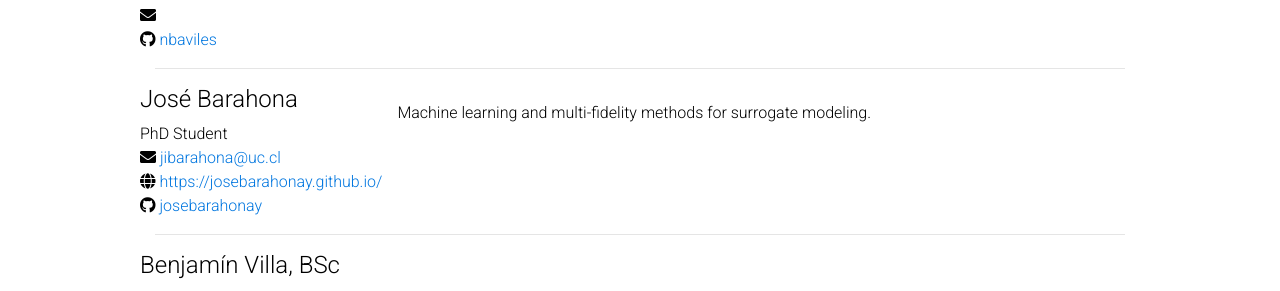
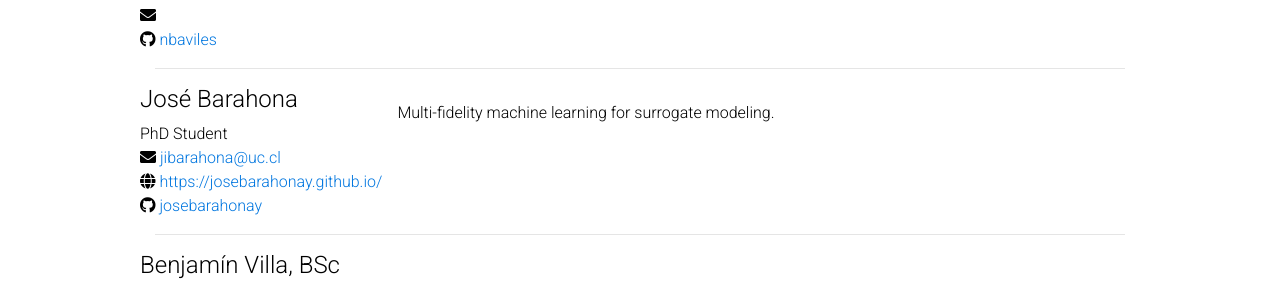
Before and after one commit to comp-medicine-uc/comp-medicine-uc.github.io, a Jekyll site: the page built from _pages/people.md, in a window 1280 px wide and 900 px high, scrolled down 637 px. Shown: the part 157-448 px from the top of the window. Built offline with Jekyll 4.4.1, drawn with Linux system fonts in a browser that asks for light colours; comment, search, counter and statistics services are not loaded; a style sheet for code colours, icons or effects is not loaded.

Commit message:
Update members.yml

```diff
--- a/_data/members.yml
+++ b/_data/members.yml
@@ -51,7 +51,7 @@
   github: josebarahonay
   scholar:
   orcid:
-  description: Machine learning and multi-fidelity methods for surrogate modeling.
+  description: Multi-fidelity machine learning for surrogate modeling.
 
 - name: Benjamín Villa
   degrees: BSc
```
